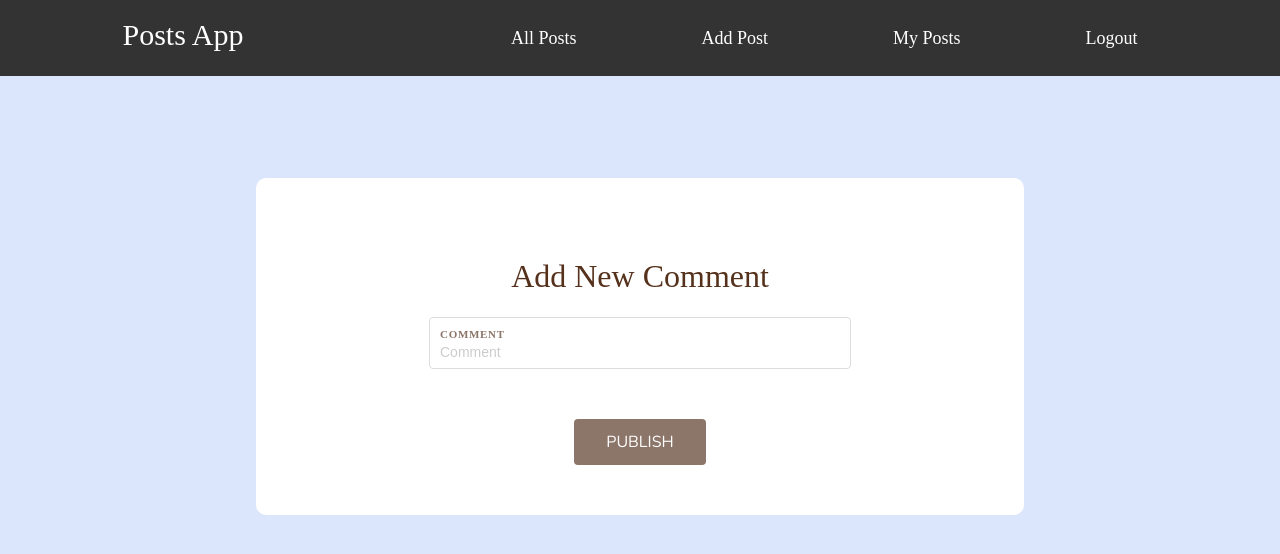
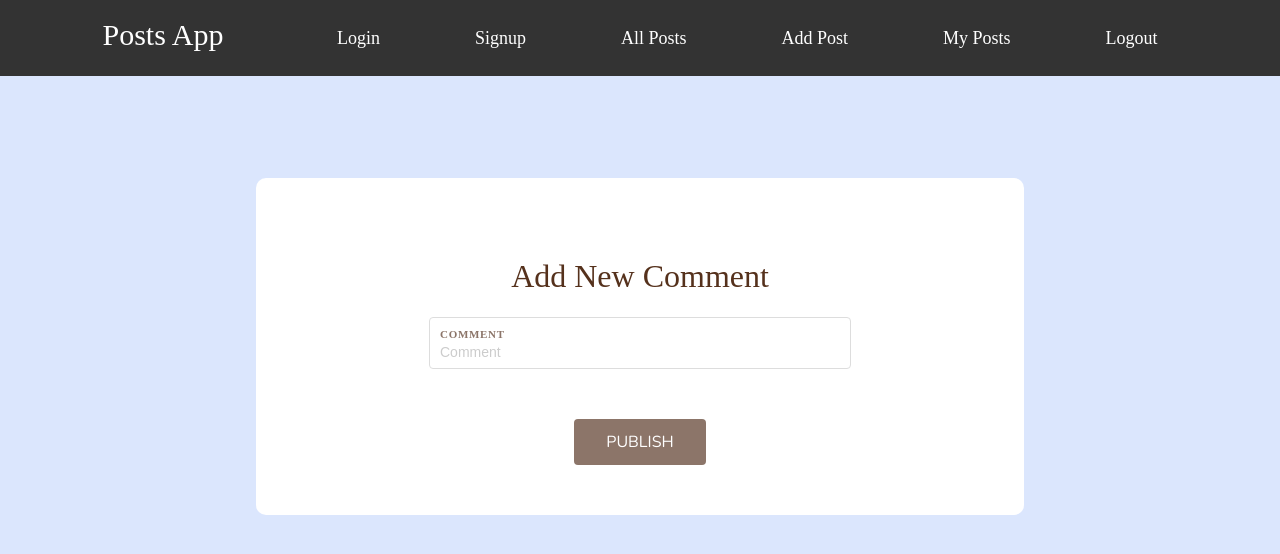
Before and after one commit to thehirashahid/React_Project, a React (Vite) app: page /AddComment/1 in a window 1280 px wide. Shown: the top 554 px of the page. Built offline with nearby package versions, Linux system fonts and the light colour scheme; no server answers.

Commit message:
works fine

```diff
--- a/src/css/header.css
+++ b/src/css/header.css
@@ -13,7 +13,7 @@ body {
     justify-content: space-between;
     align-items: stretch;
     gap: 2rem;
-    padding: 1.5rem 12rem;
+    padding: 1.5rem 10rem;
     font-size: 18px;
 }
 
@@ -26,7 +26,7 @@ body {
     margin: 0;
     list-style: none;
     display: flex;
-    gap: 12rem;
+    gap: 9rem;
 }
 
 .nav a {
--- a/src/css/post.css
+++ b/src/css/post.css
@@ -10,6 +10,11 @@ html {
 
 body {
     background-color: rgb(219, 230, 253);
+}
+
+.addComment {
+    font-size: 3rem;
+    color: black;
 }
 
 .header {
--- a/src/header.jsx
+++ b/src/header.jsx
@@ -9,6 +9,8 @@ const Header = () => {
             <nav className="nav" >
                 <a href="/posts" className="Posts_App" >Posts App</a>
                 <ul>
+                    <li><Link to={"/login"}  >Login</Link></li>
+                    <li> <Link to={"/"}  >Signup</Link></li>
                     <li ><Link to={"/allposts"} >All Posts</Link></li>
                     <li><Link to={"/addpost"}  >Add Post</Link></li>
                     <li><Link to={"/myposts"}  >My Posts</Link></li>
--- a/src/pages/comments.jsx
+++ b/src/pages/comments.jsx
@@ -29,25 +29,15 @@ const Comments = () => {
         }
     }
 
-    function editComment(commentId, userEmail) {
-        navigate(`login`)
-        // if (userEmail === user.email) {
-        //     console.log("I'm in if condition");
-        //     alert('this was called hello');
-        // }
-        // else {
-        //     alert("You are not authorized to update this comment");
-        // }
-    }
-
     return (<>
         <div className="posts-div">
+            <Link className="addComment" to={{
+                pathname: `/addComment/${id}`,
+            }} >Add Comment</Link>
+
             {(commentsArray === undefined || commentsArray.length === 0)
                 ? <>
                     <h2>No Comment Available</h2>
-                    <Link className="edit" to={{
-                        pathname: `/addComment/${id}`,
-                    }} >Add Comment</Link>
                 </>
                 : commentsArray.map((singleComment) => {
                     const { comment, userId, commentId, userEmail } = singleComment;
@@ -65,9 +55,6 @@ const Comments = () => {
                                     <Link onClick={() => removeComment(commentId, userEmail)}>Delete</Link>
                                 </div>
                             </div>
-                            <Link className="edit" to={{
-                                pathname: `/addComment/${id}`,
-                            }} >Add Comment</Link>
                         </>
                     );
                 }
--- a/src/pages/myPost.jsx
+++ b/src/pages/myPost.jsx
@@ -25,6 +25,7 @@ const MyPosts = () => {
 
     return (<>
         <div className="posts-div">
+            <h1>My Posts</h1>
             {(myPosts === undefined || myPosts.length === 0)
                 ? <h2>No Post Available</h2>
                 : myPosts.map((post) => {
@@ -36,7 +37,10 @@ const MyPosts = () => {
                                 <p>{body}</p>
                                 <div className="card-button" >
                                     <p>
-                                        By <span> {userId} </span> | <span></span> comments
+                                        By <span> {userId} </span> | <span></span>   <Link to={{
+                                            pathname: `/Comments/${id}`,
+                                            state: post
+                                        }} >Comments</Link>
                                     </p>
                                     <Link className="edit" to={{
                                         pathname: `/editPost/${id}`,
```
